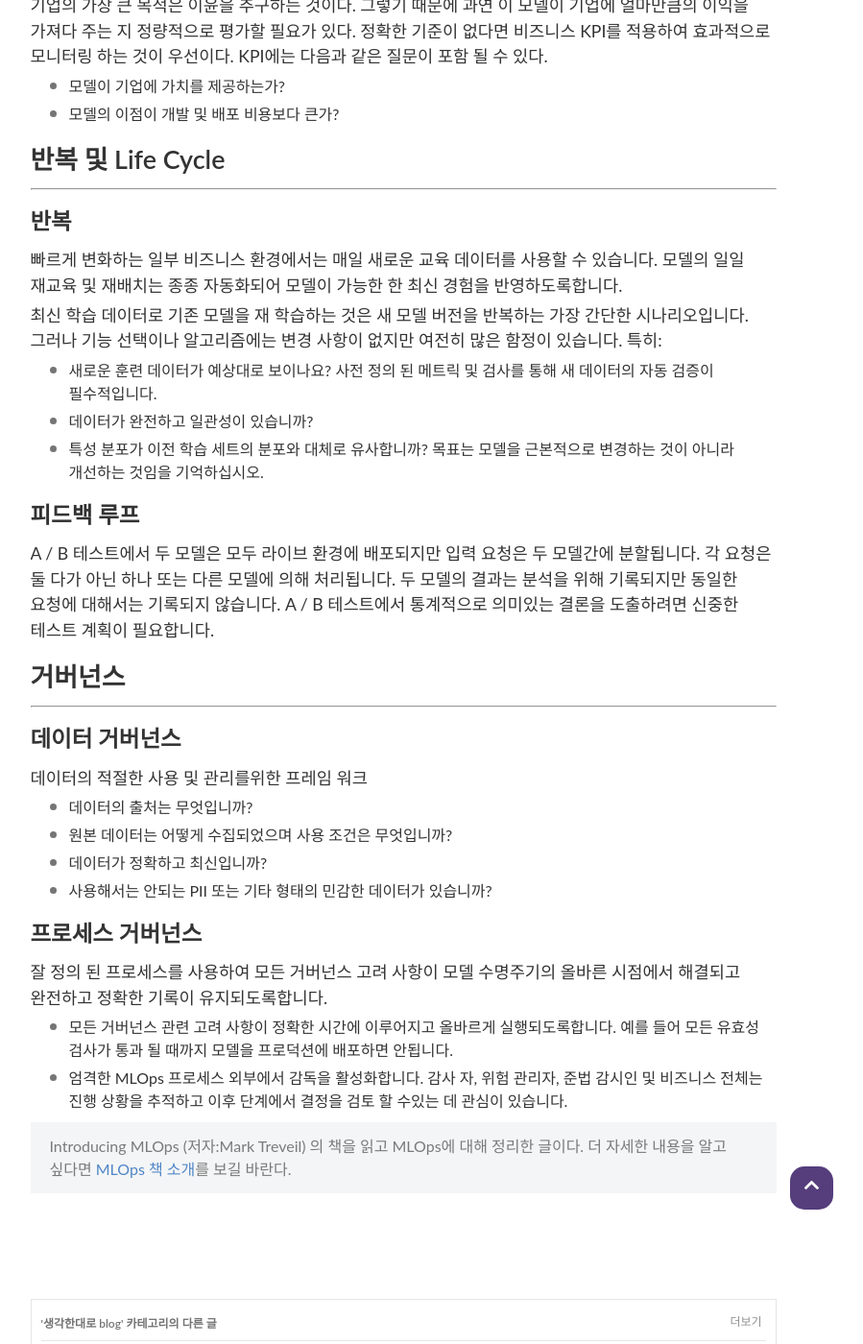
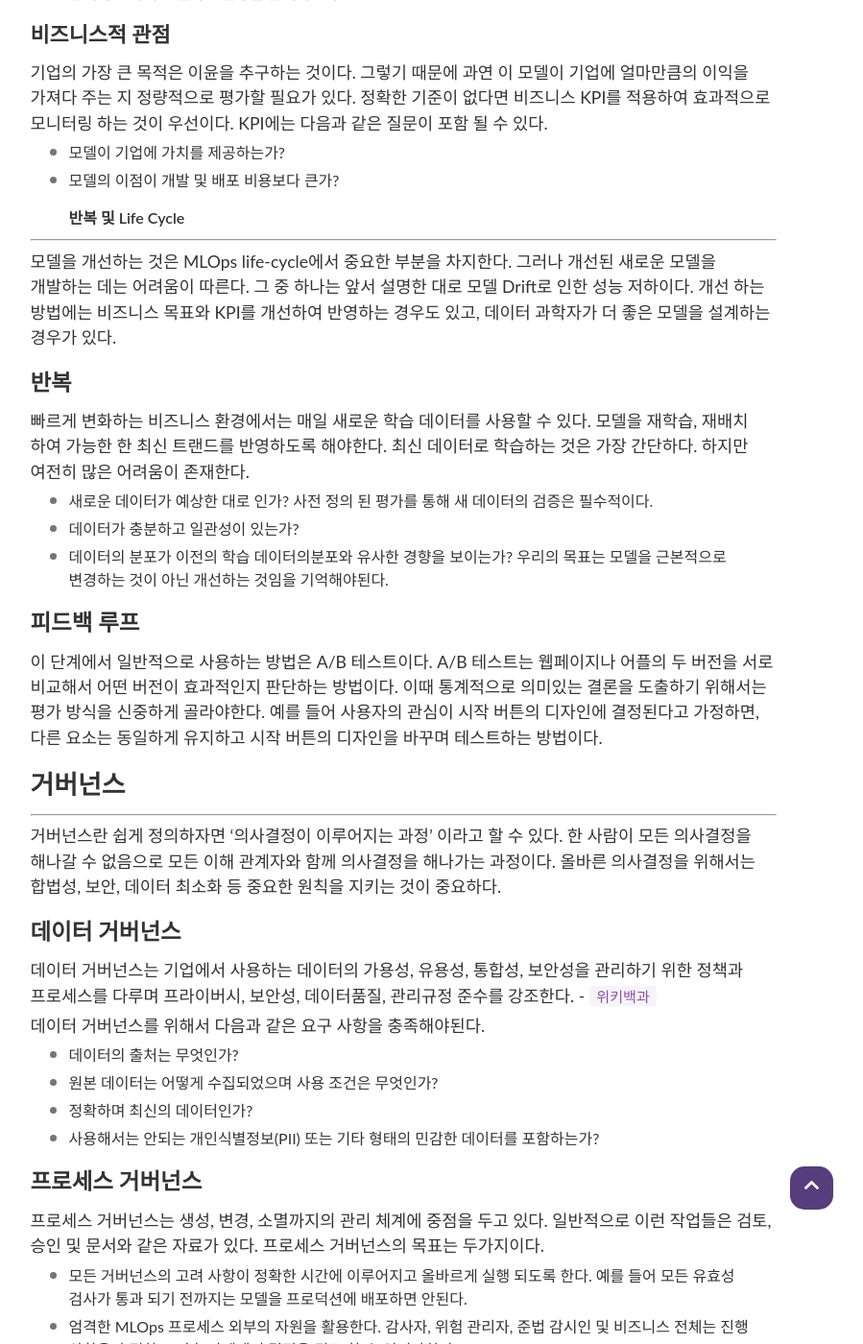
Before and after one commit to PEBpung/PEBpung.github.io, a Jekyll site: the page built from _posts/2021-01-15-MLOps-3-2.md, in a window 1280 px wide and 1400 px high, scrolled down 1034 px. Shown: the whole window at 96% size, without its empty margins (220-1119 px from the left). Built offline with Jekyll 4.4.1, drawn with Linux system fonts in a browser that asks for light colours; nearby versions of some CDN libraries; some web fonts are replaced; comment, search, counter and statistics services are not loaded; some of the changed text lies outside the part shown.

Commit message:
[Revise] mlops3-2 & aiffel

```diff
--- a/_posts/2021-01-15-MLOps-3-2.md
+++ b/_posts/2021-01-15-MLOps-3-2.md
@@ -1,13 +1,13 @@
 ---
 layout: post
-title: "3. MLOps의 주요 특징 (2)"
-subtitle : Introducing MLOps
+title: "3. MLOps 시스템의 요소 (2)"
+subtitle : Key MLOps Features
 tags: [MLOps]
 categories: MLOps
 author: Kimin Park
 comments : True
 ---
-
+3. MLOps 시스템의 요소 (1)에 이어서 배포 후에 이루어지는 요소를 정리할 것이다. 배포 후에는 크게 모니터링, 반복 및 Life Cycle, 거버넌스가 있다. 앞선 게시물을 보지 않았다면 먼저 [3. MLOps 시스템의 요소 (1)](https://pebpung.github.io/mlops/2021/01/15/MLOps-3-1.html)를 보고 오길 바란다.
 
 <br>
 
@@ -17,64 +17,67 @@ comments : True
 
 실제 프로덕션 환경에서는 DevOps 팀, 데이터 과학자 팀, 혹은 비즈니스 팀 별로 좋은 성능을 내고 있다는 기준이 다를 수 있다. 그래서 각 팀이 중요하게 생각하는 지표를 살펴보고자 한다.
 
-### DevOps의 관점
+#### DevOps의 관점
 
 DevOps 팀은 모델의 성능 보단 주어진 리소스에서 모델이 원할하게 돌아가는 지를 더 중요하게 여긴다. 딥러닝 모델은 단순한 의사결정트리 모델 보다 더 많은 리소스를 필요로 한다. 그렇기 때문에 리소스 모니터링 및 관리를 위한 DevOps 팀의 요구 사항이 생긴다.
 
 - 모델이 해당 작업을 신속하게 처리하고 있는가?
 - 적절한 양의 메모리와 처리 시간을 사용하고 있는가?
 
-### 데이터 과학자의 관점
+#### 데이터 과학자의 관점
 
 데이터 과학자, 즉 실제로 모델을 생성한 팀은 ML 모니터링에서 더 까다로운 조건을 요구한다. 왜냐하면 ML 모델은 **학습된 데이터**에만 초점을 맞추고 있기 때문이다. 실제 프로덕션 환경으로 가면 학습된 데이터와 다른 데이터가 들어 올 수도 있다. 가령 똑같은 밝기에서 찍은 데이터로만 학습했다면, 어둡거나 밝은 곳에서 찍은 사진에는 성능이 저하될 수도 있을 것이다. 그렇다면 데이터 과학자가 어떻게 성능을 평가 할 수 있을까?
 
 - **Ground Truth 정보 활용:** 모델의 예측에 대한 실제 정답을 알고 있다면 모델이 정상적으로 수행되는 지 알 수 있다. 하지만 전화 사기 등 특수한 경우에 적용 될 수 없다는 단점이 존재한다.
 - **Input Drift 활용**: 모델이 Drift(표류) 하는 지 확인해야된다. 예를 들어 코로나 기간 동안 구매 패턴은 극적으로 변했는데 코로나 이전의 데이터를 활용한다면 모델의 성능은 급격히 떨어질 것이다. 이때 데이터를 적절하게 업데이트 하여 모델의 민첩성을 높여햐한다.
 
-### 비즈니스적 관점
+#### 비즈니스적 관점
 
 기업의 가장 큰 목적은 이윤을 추구하는 것이다. 그렇기 때문에 과연 이 모델이 기업에 얼마만큼의 이익을 가져다 주는 지 정량적으로 평가할 필요가 있다. 정확한 기준이 없다면 비즈니스 KPI를 적용하여 효과적으로 모니터링 하는 것이 우선이다. KPI에는 다음과 같은 질문이 포함 될 수 있다.
 
 - 모델이 기업에 가치를 제공하는가?
 - 모델의 이점이 개발 및 배포 비용보다 큰가?
-
 ## 반복 및 Life Cycle
 
 ---
 
+모델을 개선하는 것은 MLOps life-cycle에서 중요한 부분을 차지한다. 그러나 개선된 새로운 모델을 개발하는 데는 어려움이 따른다. 그 중 하나는 앞서 설명한 대로 모델 Drift로 인한 성능 저하이다.  개선 하는 방법에는 비즈니스 목표와 KPI를 개선하여 반영하는 경우도 있고, 데이터 과학자가 더 좋은 모델을 설계하는 경우가 있다.
+
 ### 반복
 
-빠르게 변화하는 일부 비즈니스 환경에서는 매일 새로운 교육 데이터를 사용할 수 있습니다. 모델의 일일 재교육 및 재배치는 종종 자동화되어 모델이 가능한 한 최신 경험을 반영하도록합니다.
+빠르게 변화하는 비즈니스 환경에서는 매일 새로운 학습 데이터를 사용할 수 있다. 모델을 재학습,  재배치 하여 가능한 한 최신 트랜드를 반영하도록 해야한다. 최신 데이터로 학습하는 것은 가장 간단하다. 하지만 여전히 많은 어려움이 존재한다.
 
-최신 학습 데이터로 기존 모델을 재 학습하는 것은 새 모델 버전을 반복하는 가장 간단한 시나리오입니다.그러나 기능 선택이나 알고리즘에는 변경 사항이 없지만 여전히 많은 함정이 있습니다. 특히:
-
-- 새로운 훈련 데이터가 예상대로 보이나요? 사전 정의 된 메트릭 및 검사를 통해 새 데이터의 자동 검증이 필수적입니다.
-- 데이터가 완전하고 일관성이 있습니까?
-- 특성 분포가 이전 학습 세트의 분포와 대체로 유사합니까? 목표는 모델을 근본적으로 변경하는 것이 아니라 개선하는 것임을 기억하십시오.
+- 새로운 데이터가 예상한 대로 인가? 사전 정의 된 평가를 통해 새 데이터의 검증은 필수적이다.
+- 데이터가 충분하고 일관성이 있는가?
+- 데이터의 분포가 이전의 학습 데이터의분포와 유사한 경향을 보이는가? 우리의 목표는 모델을 근본적으로 변경하는 것이 아닌 개선하는 것임을 기억해야된다.
 
 ### 피드백 루프
 
-A / B 테스트에서 두 모델은 모두 라이브 환경에 배포되지만 입력 요청은 두 모델간에 분할됩니다. 각 요청은 둘 다가 아닌 하나 또는 다른 모델에 의해 처리됩니다. 두 모델의 결과는 분석을 위해 기록되지만 동일한 요청에 대해서는 기록되지 않습니다. A / B 테스트에서 통계적으로 의미있는 결론을 도출하려면 신중한 테스트 계획이 필요합니다.
+이 단계에서 일반적으로 사용하는 방법은 A/B 테스트이다. A/B 테스트는 웹페이지나 어플의 두 버전을 서로 비교해서 어떤 버전이 효과적인지 판단하는 방법이다. 이때 통계적으로 의미있는 결론을 도출하기 위해서는 평가 방식을 신중하게 골라야한다. 예를 들어 사용자의 관심이 시작 버튼의 디자인에 결정된다고 가정하면, 다른 요소는 동일하게 유지하고 시작 버튼의 디자인을 바꾸며 테스트하는 방법이다.
 
 ## 거버넌스
+---
 
----
+거버넌스란 쉽게 정의하자면 '의사결정이 이루어지는 과정' 이라고 할 수 있다. 한 사람이 모든 의사결정을 해나갈 수 없음으로 모든 이해 관계자와 함께 의사결정을 해나가는 과정이다. 올바른 의사결정을 위해서는 합법성, 보안, 데이터 최소화 등 중요한 원칙을 지키는 것이 중요하다.
 
 ### 데이터 거버넌스
 
-데이터의 적절한 사용 및 관리를위한 프레임 워크
+데이터 거버넌스는 기업에서 사용하는 데이터의 가용성, 유용성, 통합성, 보안성을 관리하기 위한 정책과 프로세스를 다루며 프라이버시, 보안성, 데이터품질, 관리규정 준수를 강조한다. - `위키백과`
 
-- 데이터의 출처는 무엇입니까?
-- 원본 데이터는 어떻게 수집되었으며 사용 조건은 무엇입니까?
-- 데이터가 정확하고 최신입니까?
-- 사용해서는 안되는 PII 또는 기타 형태의 민감한 데이터가 있습니까?
+데이터 거버넌스를 위해서 다음과 같은 요구 사항을 충족해야된다.
+
+- 데이터의 출처는 무엇인가?
+- 원본 데이터는 어떻게 수집되었으며 사용 조건은 무엇인가?
+- 정확하며 최신의 데이터인가?
+- 사용해서는 안되는 개인식별정보(PII) 또는 기타 형태의 민감한 데이터를 포함하는가?
 
 ### 프로세스 거버넌스
 
-잘 정의 된 프로세스를 사용하여 모든 거버넌스 고려 사항이 모델 수명주기의 올바른 시점에서 해결되고 완전하고 정확한 기록이 유지되도록합니다.
+프로세스 거버넌스는 생성, 변경, 소멸까지의 관리 체계에 중점을 두고 있다. 일반적으로 이런 작업들은 검토, 승인 및 문서와 같은 자료가 있다. 프로세스 거버넌스의 목표는 두가지이다.
 
-- 모든 거버넌스 관련 고려 사항이 정확한 시간에 이루어지고 올바르게 실행되도록합니다. 예를 들어 모든 유효성 검사가 통과 될 때까지 모델을 프로덕션에 배포하면 안됩니다.
-- 엄격한 MLOps 프로세스 외부에서 감독을 활성화합니다. 감사 자, 위험 관리자, 준법 감시인 및 비즈니스 전체는 진행 상황을 추적하고 이후 단계에서 결정을 검토 할 수있는 데 관심이 있습니다.
+- 모든 거버넌스의 고려 사항이 정확한 시간에 이루어지고 올바르게 실행 되도록 한다. 예를 들어 모든 유효성 검사가 통과 되기 전까지는 모델을 프로덕션에 배포하면 안된다.
+- 엄격한 MLOps 프로세스 외부의 자원을 활용한다. 감사자, 위험 관리자, 준법 감시인 및 비즈니스 전체는 진행 상황을 추적하고 이후 단계에서 결정을 검토 할 수 있어야한다.
 
+<br>
 
 > Introducing MLOps (저자:Mark Treveil) 의 책을 읽고 MLOps에 대해 정리한 글이다. 더 자세한 내용을 알고 싶다면 [MLOps 책 소개](https://pebpung.github.io/mlops/2021/01/14/MLOps0.html)를 보길 바란다.
```
Also changed, not shown: _posts/2020-12-28-Aiffel-1.md (+6 -9 lines).
